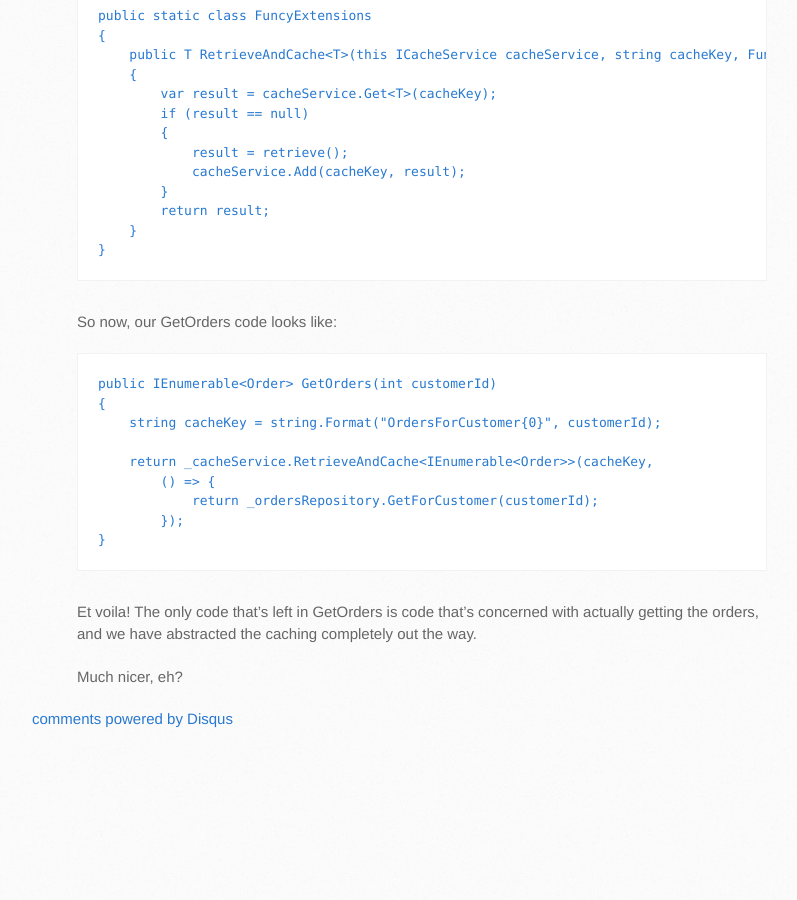
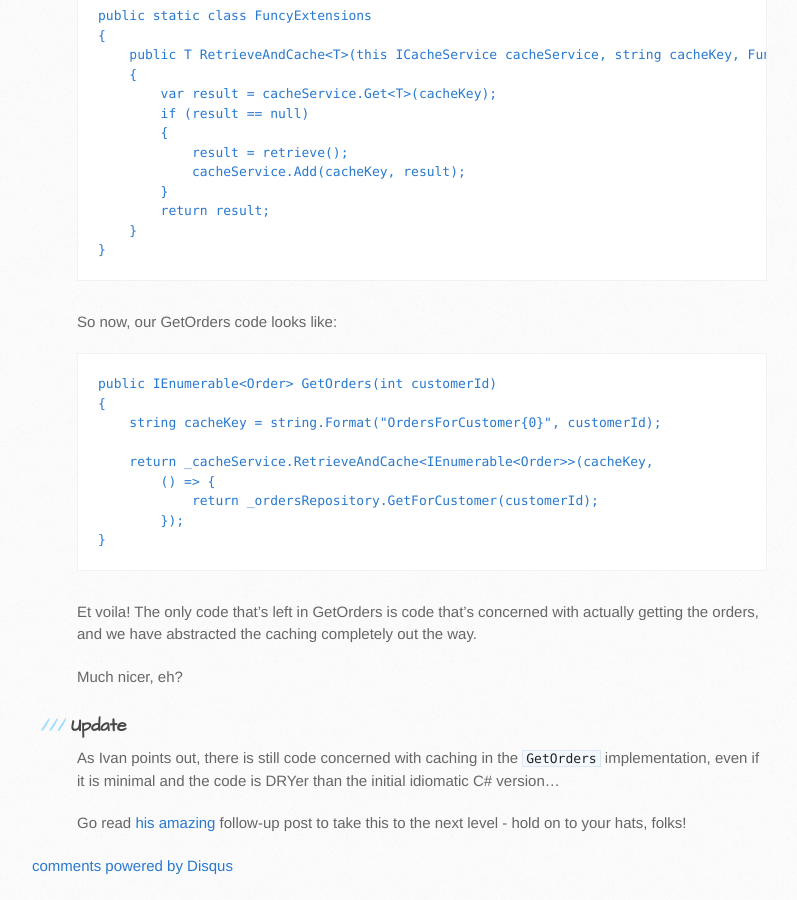
Before and after one commit to kiwipom/kiwipom.github.io, a Jekyll site: the page built from _posts/2013-07-02-funcy-love.md, in a window 1280 px wide and 900 px high, scrolled down 1416 px. Shown: the whole window, without its empty margins (308-1105 px from the left). Built offline with Jekyll 4.4.1, drawn with Linux system fonts in a browser that asks for light colours; comment, search, counter and statistics services are not loaded; before the commit the page ends 2169 px from its top, so only the background shows below that.

Commit message:
ivan update

```diff
--- a/_posts/2013-07-02-funcy-love.md
+++ b/_posts/2013-07-02-funcy-love.md
@@ -72,3 +72,10 @@ So now, our GetOrders code looks like:
 Et voila! The only code that's left in GetOrders is code that's concerned with actually getting the orders, and we have abstracted the caching completely out the way.
 
 Much nicer, eh?
+
+
+### Update
+
+As Ivan points out, there is still code concerned with caching in the `GetOrders` implementation, even if it is minimal and the code is DRYer than the initial idiomatic C# version...
+
+Go read [his amazing](http://developer.greenbutton.com/make-my-func-the-higher-order-func/) follow-up post to take this to the next level - hold on to your hats, folks!
```
